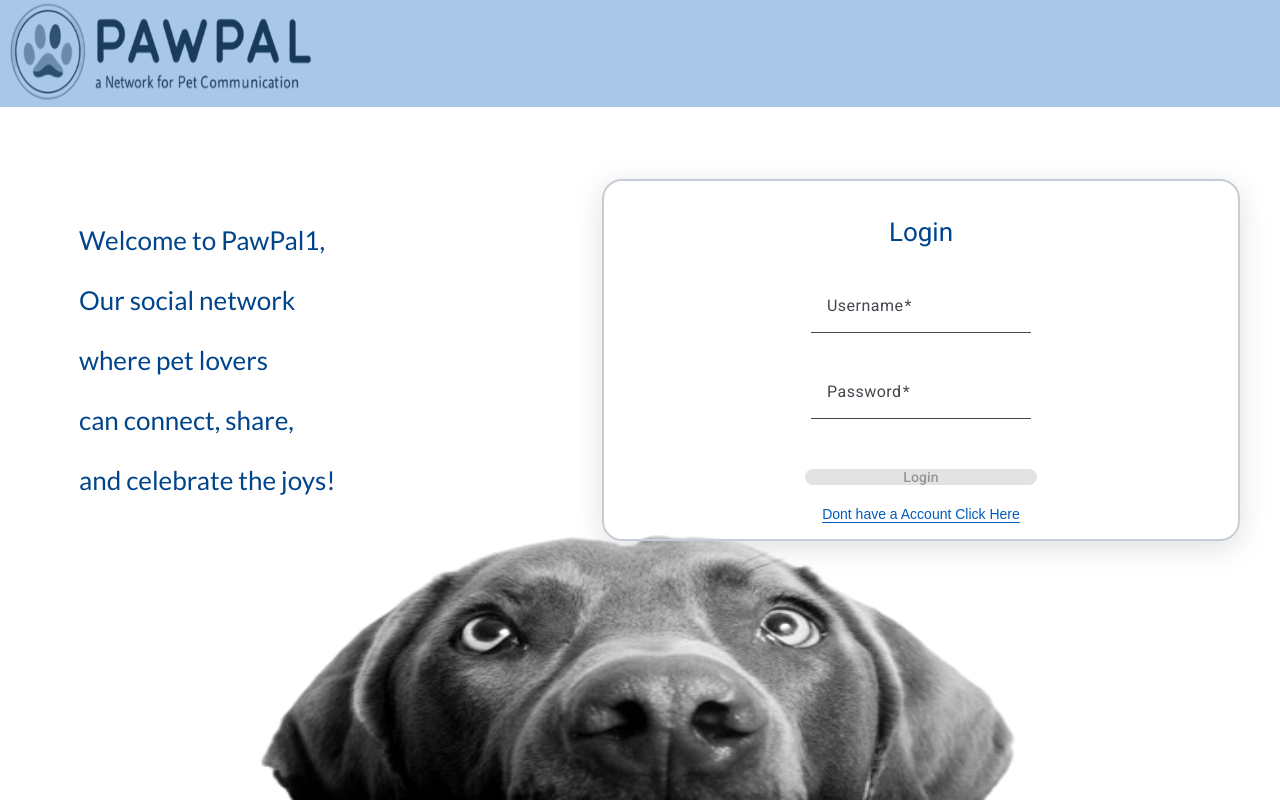
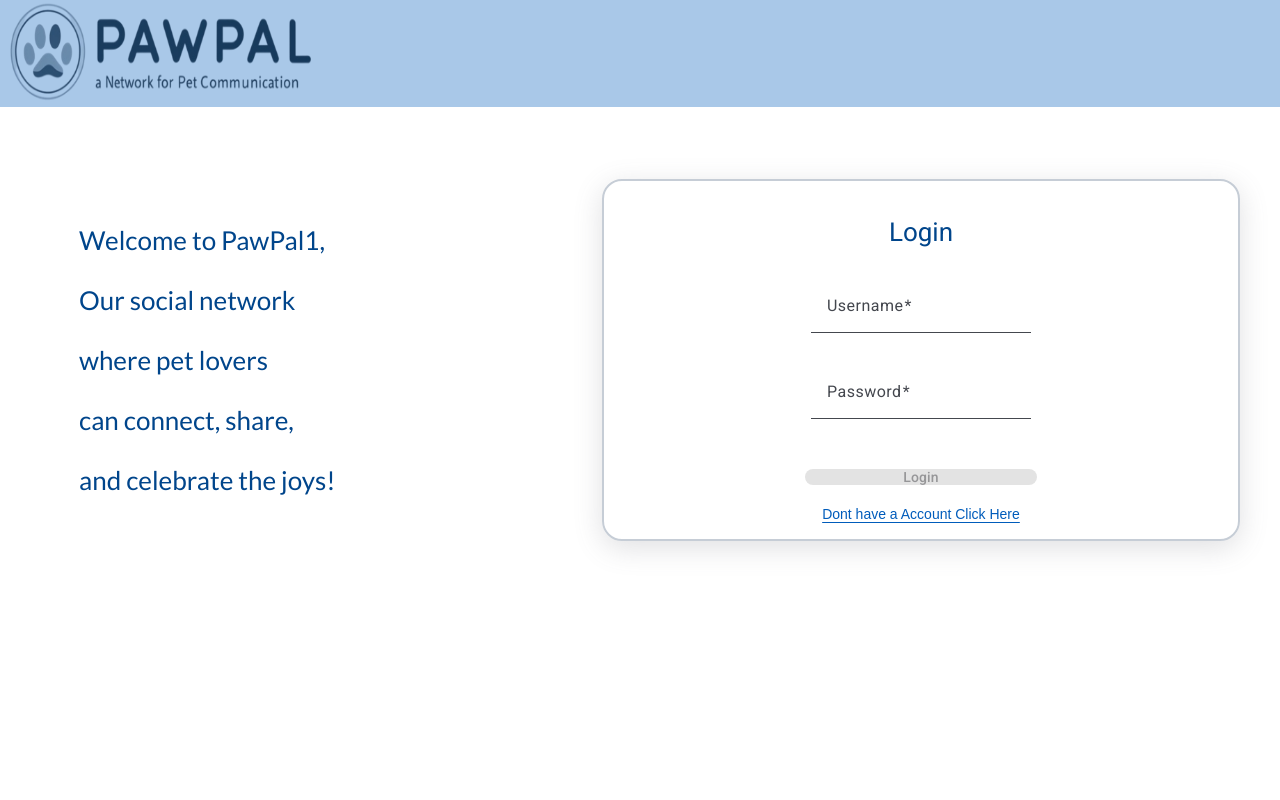
Before and after one commit to tamirbe/paw-pal-network-client, an Angular app: page /login in a window 1280 px wide. Built offline with nearby package versions, Linux system fonts and the light colour scheme.

Commit message:
test for render(not change)

```diff
--- a/src/app/pages/main/login/login.component.html
+++ b/src/app/pages/main/login/login.component.html
@@ -1,7 +1,6 @@
 <head>
     <link href="https://fonts.googleapis.com/css2?family=Lato:wght@400;700&display=swap" rel="stylesheet">
 </head>
-<img class="background" src="../../../../assets/images/backgroundLogin.png" alt="">
 <div class="login-container">
     <div class="sentence-wrapper">
         <p>Welcome to PawPal1,<br>Our social network<br> where pet lovers <br>can connect, share, <br>and
```
